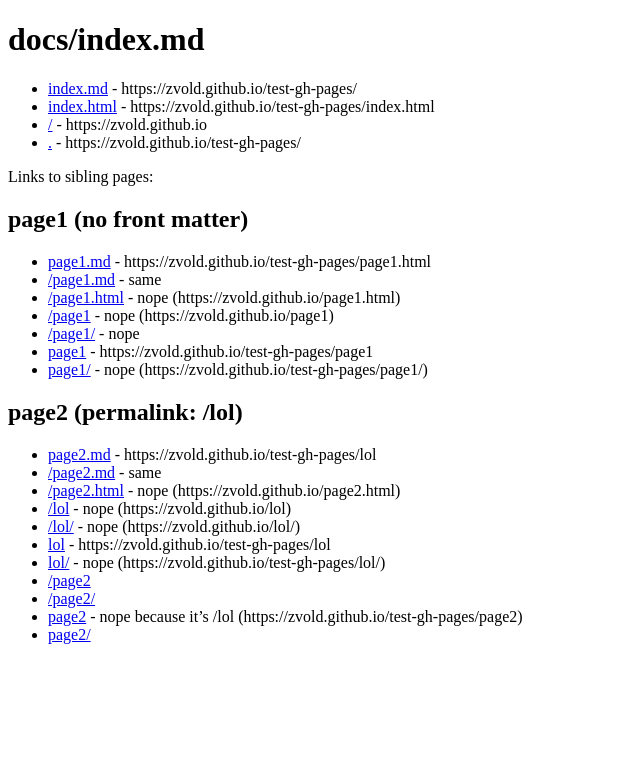
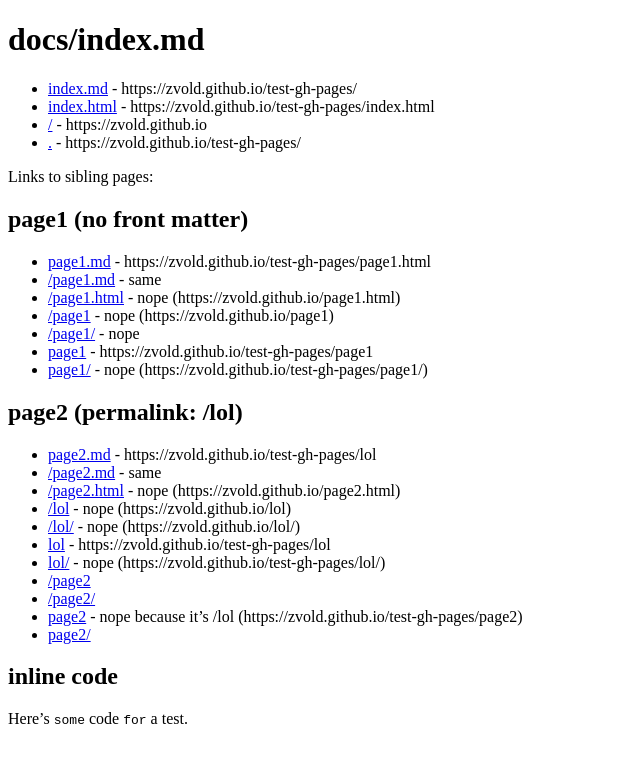
Before and after one commit to zvold/test-gh-pages, a Jekyll site: the page built from docs/index.md, in a window 1280 px wide. Shown: the top 763 px of the page, without its empty margins (0-640 px from the left). Built offline with Jekyll 4.4.1, drawn with Linux system fonts in a browser that asks for light colours; our own code applies the rules of GitHub Pages for plain Markdown files.

Commit message:
add some inline code + css to test rendering in chrome on android

```diff
--- a/docs/css/theme.css
+++ b/docs/css/theme.css
@@ -2,6 +2,10 @@
     --light-border-color: #dee2e6;
     --code-color: #008080;
     --main-color: #008cba;
+}
+
+pre, code {
+    font-family: monospace;
 }
 
 .callout {
--- a/docs/index.md
+++ b/docs/index.md
@@ -35,3 +35,7 @@ Links to sibling pages:
 - [/page2/](/page2/)
 - [page2](page2) - nope because it's /lol (https://zvold.github.io/test-gh-pages/page2)
 - [page2/](page2/)
+
+## inline code
+
+Here's `some` code `for` a test.
```
Also changed, not shown: docs/page1.md (+2 -0 lines), docs/page2.md (+2 -0 lines).
